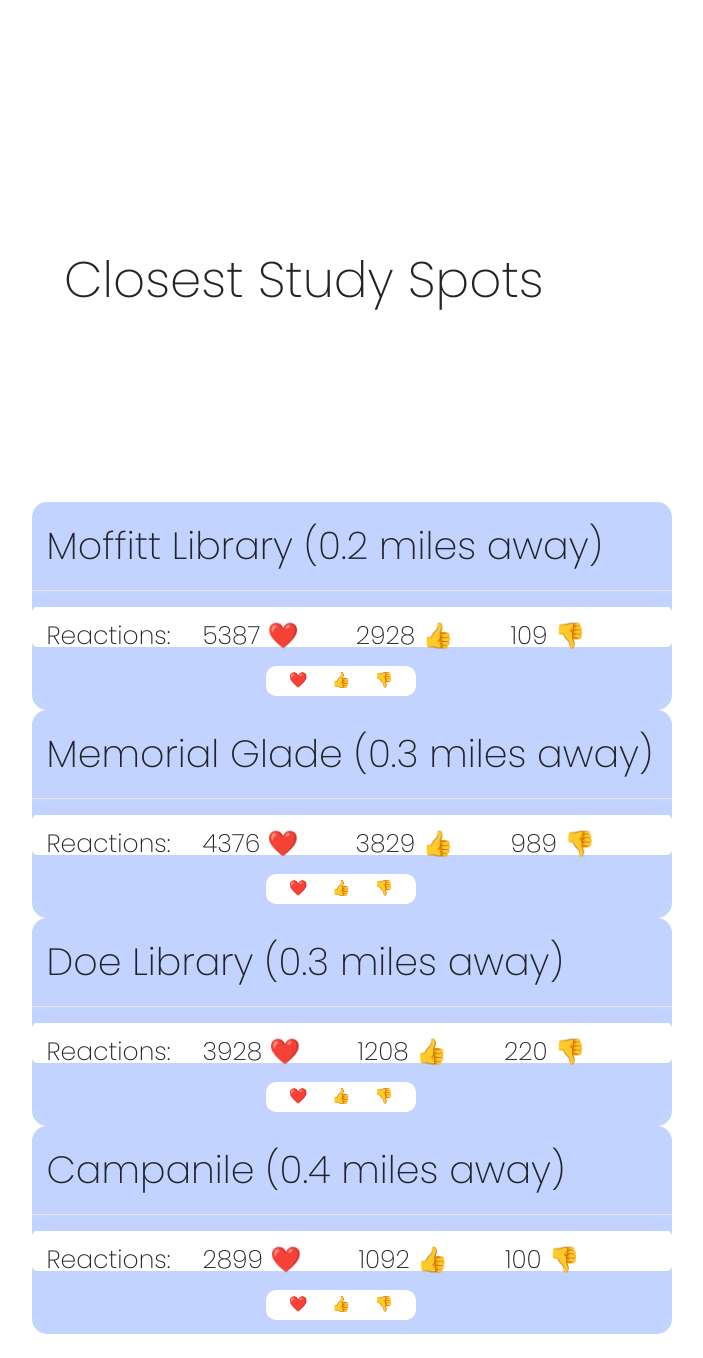
After one commit to cs160-summer-2021/p4-starter-code-anushasilla, a Django app: template map/templates/map/study.html in a window 1280 px wide. The commit adds this page. Shown: the whole page, without its empty margins (186-889 px from the left). Run offline with Django 3.2, Linux system fonts and the light colour scheme; the template is opened without the code that fills it, so the values that code supplies are empty; some libraries are stand-ins or nearby versions.

Commit message:
[dm] phone screen pages

```diff
--- a/draw/templates/draw/index.html
+++ b/draw/templates/draw/index.html
@@ -85,7 +85,6 @@
         if (size == "None" || size == "large" || p['path_id'] == current_id) {
             new_path.add(point);
         }
-
     }
 
     socket.onclose = function(e) {
--- /dev/null
+++ b/map/templates/map/study.html
@@ -0,0 +1,162 @@
+{% load static %}
+
+<!DOCTYPE html>
+<html>
+
+<head>
+  <meta http-equiv="Content-Type" content="text/html; charset=utf-8">
+  <title>P4 Drawing</title>
+
+  <link rel="stylesheet" type="text/css" href="{% static 'draw/vendor/bootstrap/css/bootstrap.min.css' %}">
+  <script type="text/javascript" src="{% static 'draw/vendor/jquery/jquery-3.3.1.min.js' %}"></script>
+  <script type="text/javascript" src="{% static 'draw/vendor/paper/paper-full.min.js' %}"></script>
+
+  <style type="text/css">
+    @import url('https://fonts.googleapis.com/css2?family=Poppins:wght@200&display=swap');
+    body {
+      font-family: 'Poppins', sans-serif;
+    }
+
+    .main {
+      margin-top: 15%;
+    }
+
+    .options {
+      width: 40em;
+      height: 13em;
+      background: #c1d3fe;
+      margin-left: 17%;
+      border-radius: 15px;
+      margin-bottom: 0
+    }
+
+    .comments {
+      margin-left: 2.5%;
+    }
+
+    .heart, .up, .down {
+      display: inline!important;
+      margin: 10px;
+    }
+  </style>
+
+</head>
+
+<body>
+  <!-- You may change the dimensions of this canvas -->
+  <!-- <canvas id="myCanvas" width="750px" height="750px"></canvas> -->
+
+  <h3 style="margin-left:5em; margin-top: 5em; font-size: 50px">Closest Study Spots</h3>
+
+  <div class="main">
+
+    <div class="options" style="margin-top: 10em">
+      <div class="info">
+        <p style="padding-left: 15px; padding-top: 15px; font-size:38px; margin-bottom: 0">  Moffitt Library (0.2 miles away)</p>
+        <hr style="background:white">
+      </div>
+
+      <div style="padding-left: 10px;padding-top: 10px;background: white; border: none; border-radius: 5px; width: 100%; height: 2em; font-size: 20px">
+        <div class="" style="display: inline; margin-left: 0.2em; font-size:25px"> Reactions:
+          <div class="heart" style="margin: 1em">5387 ❤️</div>
+          <div class="up" style="margin: 1em">2928 👍</div>
+          <div class="down" style="margin: 1em">109 👎</div>
+        </div>
+      </div>
+
+      <div class="comments" style="margin-bottom: 10em">
+        <button type="button" style="margin-left: 35%; margin-top: 3%;background: white; border: none; border-radius: 10px; width: 10em; height: 2em; font-size: 15px"><div class="" style="display: inline">
+          <div class="heart">❤️</div>
+          <div class="up">👍</div>
+          <div class="down">👎</div>
+        </div></button>
+      </div>
+    </div>
+
+
+    <div class="options" >
+      <div class="info">
+        <p style="padding-left: 15px; padding-top: 15px; font-size:38px; margin-bottom: 0"> Memorial Glade (0.3 miles away)</p>
+        <hr style="background:white">
+      </div>
+
+      <div style="padding-left: 10px;padding-top: 10px;background: white; border: none; border-radius: 5px; width: 100%; height: 2em; font-size: 20px">
+        <div class="" style="display: inline; margin-left: 0.2em; font-size:25px"> Reactions:
+          <div class="heart" style="margin: 1em">4376 ❤️</div>
+          <div class="up" style="margin: 1em">3829 👍</div>
+          <div class="down" style="margin: 1em">989 👎</div>
+        </div>
+      </div>
+
+      <div class="comments" >
+        <button type="button" style="margin-left: 35%; margin-top: 3%;background: white; border: none; border-radius: 10px; width: 10em; height: 2em; font-size: 15px"><div class="" style="display: inline">
+          <div class="heart">❤️</div>
+          <div class="up">👍</div>
+          <div class="down">👎</div>
+        </div></button>
+      </div>
+    </div>
+
+    <div class="options">
+      <div class="info">
+        <p style="padding-left: 15px; padding-top: 15px; font-size:38px; margin-bottom: 0"> Doe Library (0.3 miles away)</p>
+        <hr style="background:white">
+      </div>
+
+      <div style="padding-left: 10px;padding-top: 10px;background: white; border: none; border-radius: 5px; width: 100%; height: 2em; font-size: 20px">
+        <div class="" style="display: inline; margin-left: 0.2em; font-size:25px"> Reactions:
+          <div class="heart" style="margin: 1em">3928 ❤️</div>
+          <div class="up" style="margin: 1em">1208 👍</div>
+          <div class="down" style="margin: 1em">220 👎</div>
+        </div>
+      </div>
+
+      <div class="comments" >
+        <button type="button" style="margin-left: 35%; margin-top: 3%;background: white; border: none; border-radius: 10px; width: 10em; height: 2em; font-size: 15px"><div class="" style="display: inline">
+          <div class="heart">❤️</div>
+          <div class="up">👍</div>
+          <div class="down">👎</div>
+        </div></button>
+      </div>
+    </div>
+
+    <div class="options" >
+      <div class="info">
+        <p style="padding-left: 15px; padding-top: 15px; font-size:38px; margin-bottom: 0"> Campanile (0.4 miles away)</p>
+        <hr style="background:white">
+      </div>
+
+      <div style="padding-left: 10px;padding-top: 10px;background: white; border: none; border-radius: 5px; width: 100%; height: 2em; font-size: 20px">
+        <div class="" style="display: inline; margin-left: 0.2em; font-size:25px"> Reactions:
+          <div class="heart" style="margin: 1em">2899 ❤️</div>
+          <div class="up" style="margin: 1em">1092 👍</div>
+          <div class="down" style="margin: 1em">100 👎</div>
+        </div>
+      </div>
+
+      <div class="comments" >
+        <button type="button" style="margin-left: 35%; margin-top: 3%;background: white; border: none; border-radius: 10px; width: 10em; height: 2em; font-size: 15px"><div class="" style="display: inline">
+          <div class="heart">❤️</div>
+          <div class="up">👍</div>
+          <div class="down">👎</div>
+        </div></button>
+      </div>
+    </div>
+    <br>
+  </div>
+</body>
+<script>
+  tool.onMouseMove = function(event) {
+
+  }
+
+  socket.onmessage = function(receivedMessage) {
+
+  }
+
+  socket.onclose = function(e) {
+    console.error('Chat socket closed unexpectedly');
+  };
+</script>
+
+</html>
```
Also changed, not shown: map/templates/map/restroom.html (added, +117 -0 lines), map/templates/map/small.html (+32 -6 lines), map/templates/map/water.html (added, +117 -0 lines).
